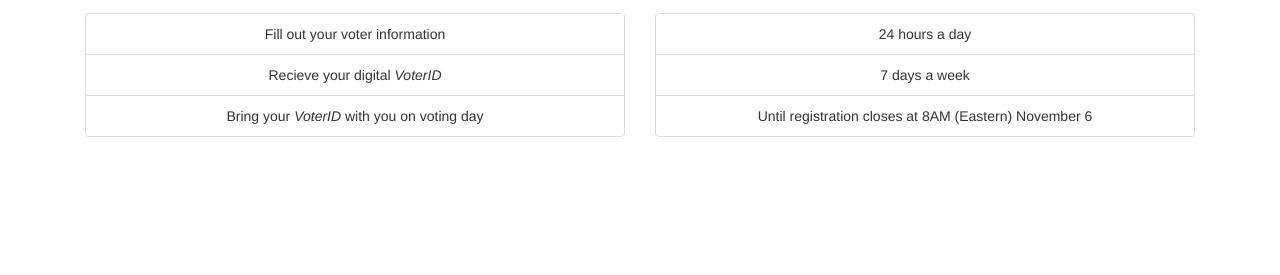
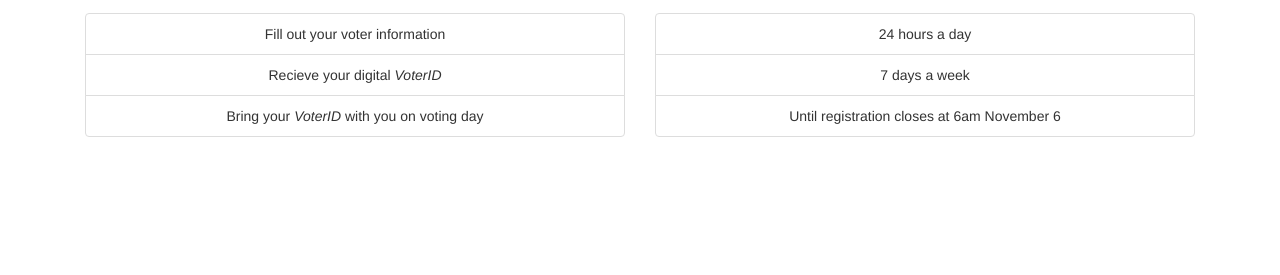
Before and after one commit to AndrewFasano/justintime, a PHP site: page / in a window 1280 px wide. Shown: the part 525-800 px from the top of the page. Run offline with PHP 8.4, Linux system fonts and the light colour scheme.

Commit message:
Make closing date less obvious and earlier

```diff
--- a/setup/files/html/index.php
+++ b/setup/files/html/index.php
@@ -20,7 +20,7 @@
         <ol class="list-group">
           <li class="list-group-item">24 hours a day</li>
           <li class="list-group-item">7 days a week</li>
-          <li class="list-group-item">Until registration closes at 8AM (Eastern) November 6</li>
+          <li class="list-group-item">Until registration closes at 6am November 6</li>
         </ol>
       </div>
     </div>
```
